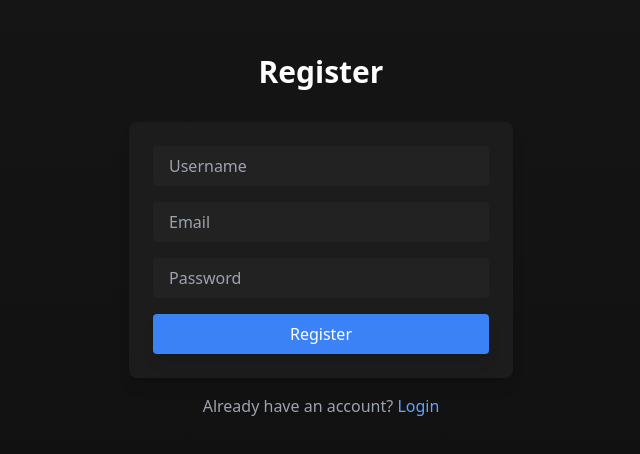
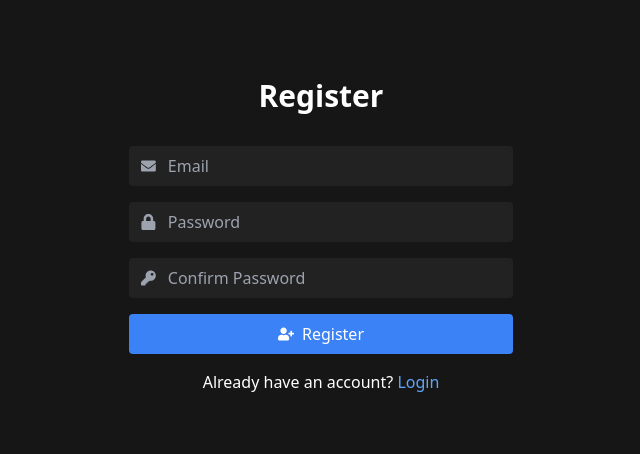
Before and after one commit to Pum2A/Foodify, a Next.js app: page /register in a window 1280 px wide. Shown: the part 164-618 px from the top of the page, without its empty margins (319-959 px from the left). Built offline with nearby package versions, Linux system fonts and the light colour scheme.

Commit message:
added form authentication from react-hook-form

```diff
--- a/app/login/page.tsx
+++ b/app/login/page.tsx
@@ -1,41 +1,95 @@
 "use client";
 import React from 'react';
+import { useForm, FieldValues } from 'react-hook-form';
 import { motion } from 'framer-motion';
 import Link from 'next/link';
+import { FaEnvelope, FaLock } from 'react-icons/fa';
 
 const Login = () => {
+  const { register, handleSubmit, formState: { errors } } = useForm();
+
+  const onSubmit = (data: FieldValues) => {
+    // tutaj wyślij dane logowania do backendu
+    console.log(data);
+  };
+
   return (
     <motion.div
-      className="min-h-screen flex flex-col justify-center items-center bg-gradient-to-b from-[#161616] to-[#101010] text-white px-6"
+      className="min-h-screen flex flex-col justify-center items-center bg-[#161616] text-white px-6"
       initial={{ opacity: 0, y: -50 }}
       animate={{ opacity: 1, y: 0 }}
       transition={{ duration: 0.5 }}
     >
       <h2 className="text-3xl font-bold mb-8">Login</h2>
-      <form className="w-full max-w-sm bg-[#1C1C1C] p-6 rounded-lg shadow-lg">
-        <motion.input
+      <form className="w-full max-w-sm space-y-4" onSubmit={handleSubmit(onSubmit)}>
+        {/* Email Input */}
+        <motion.div
+          className="flex items-center bg-[#222] rounded px-3 py-2"
+          initial={{ opacity: 0, x: -50 }}
+          animate={{ opacity: 1, x: 0 }}
+          transition={{ duration: 0.3 }}
+        >
+          <FaEnvelope className="text-gray-400 mr-3" />
+          <input
             type="email"
             placeholder="Email"
-          className="w-full px-4 py-2 mb-4 bg-[#222] text-white rounded focus:outline-none focus:bg-[#2a2a2a] transition"
-          whileFocus={{ scale: 1.03 }}
+            {...register('email', { required: 'Email is required' })}
+            className="w-full bg-transparent text-white focus:outline-none"
+            autoFocus
           />
-        <motion.input
+        </motion.div>
+        {errors.email && (
+          <motion.p
+            className="text-red-500 text-xs"
+            initial={{ opacity: 0 }}
+            animate={{ opacity: 1 }}
+            transition={{ duration: 0.3 }}
+          >
+            {errors.email?.message?.toString()}
+          </motion.p>
+        )}
+
+        {/* Password Input */}
+        <motion.div
+          className="flex items-center bg-[#222] rounded px-3 py-2"
+          initial={{ opacity: 0, x: -50 }}
+          animate={{ opacity: 1, x: 0 }}
+          transition={{ duration: 0.3, delay: 0.1 }}
+        >
+          <FaLock className="text-gray-400 mr-3" />
+          <input
             type="password"
             placeholder="Password"
-          className="w-full px-4 py-2 mb-4 bg-[#222] text-white rounded focus:outline-none focus:bg-[#2a2a2a] transition"
-          whileFocus={{ scale: 1.03 }}
+            {...register('password', { required: 'Password is required' })}
+            className="w-full bg-transparent text-white focus:outline-none"
           />
+        </motion.div>
+        {errors.password && (
+          <motion.p
+            className="text-red-500 text-xs"
+            initial={{ opacity: 0 }}
+            animate={{ opacity: 1 }}
+            transition={{ duration: 0.3 }}
+          >
+            {errors.password?.message?.toString()}
+          </motion.p>
+        )}
+
+        {/* Login Button */}
         <motion.button
-          className="w-full bg-blue-500 py-2 rounded hover:bg-blue-600 transition transform hover:scale-105 active:scale-95 shadow-lg"
-          whileHover={{ boxShadow: "0px 0px 10px rgba(59, 130, 246, 0.6)" }}
-          whileTap={{ scale: 0.95 }}
+          type="submit"
+          className="w-full bg-blue-500 py-2 rounded flex items-center justify-center hover:bg-blue-600 transition"
+          initial={{ opacity: 0, scale: 0.5 }}
+          animate={{ opacity: 1, scale: 1 }}
+          transition={{ duration: 0.4, delay: 0.2 }}
         >
-          Login
+          <FaLock className="mr-2" /> Login
         </motion.button>
       </form>
-      <p className="mt-4 text-gray-400">
-        Don’t have an account?{' '}
-        <Link className="text-blue-400 hover:text-blue-500 transition" href={'/register'}>
+
+      <p className="mt-4">
+        Dont have an account?{' '}
+        <Link className="text-blue-400" href={'/register'}>
           Register
         </Link>
       </p>
--- a/app/register/page.tsx
+++ b/app/register/page.tsx
@@ -1,47 +1,124 @@
 "use client";
 import React from 'react';
+import { useForm } from 'react-hook-form';
 import { motion } from 'framer-motion';
 import Link from 'next/link';
+import { FaEnvelope, FaLock, FaUserPlus, FaKey } from 'react-icons/fa';
 
 const Register = () => {
+  const { register, handleSubmit, formState: { errors }, watch } = useForm();
+  const password = watch('password');
+  const confirmPassword = watch('confirmPassword');
+
+  // Regex for special characters in password
+  const specialCharRegex = /[!@#$%^&*(),.?":{}|<>]/;
+
+  const onSubmit = (data: unknown) => {
+    console.log(data);
+  };
+
+  // Check if the password is valid (has special character and length >= 6)
+  const passwordValid = password && password.length >= 6 && specialCharRegex.test(password);
+  const confirmPasswordValid = confirmPassword && confirmPassword === password;
+
   return (
     <motion.div
-      className="min-h-screen flex flex-col justify-center items-center bg-gradient-to-b from-[#161616] to-[#101010] text-white px-6"
+      className="min-h-screen flex flex-col justify-center items-center bg-[#161616] text-white px-6"
       initial={{ opacity: 0, y: -50 }}
       animate={{ opacity: 1, y: 0 }}
       transition={{ duration: 0.5 }}
     >
       <h2 className="text-3xl font-bold mb-8">Register</h2>
-      <form className="w-full max-w-sm bg-[#1C1C1C] p-6 rounded-lg shadow-lg">
-        <motion.input
-          type="text"
-          placeholder="Username"
-          className="w-full px-4 py-2 mb-4 bg-[#222] text-white rounded focus:outline-none focus:bg-[#2a2a2a] transition"
-          whileFocus={{ scale: 1.03 }}
-        />
-        <motion.input
+      <form className="w-full max-w-sm space-y-4" onSubmit={handleSubmit(onSubmit)}>
+
+        {/* Email Input */}
+        <motion.div
+          className="flex items-center bg-[#222] rounded px-3 py-2"
+          initial={{ opacity: 0, x: -50 }}
+          animate={{ opacity: 1, x: 0 }}
+          transition={{ duration: 0.3 }}
+        >
+          <FaEnvelope className="text-gray-400 mr-3" />
+          <input
             type="email"
             placeholder="Email"
-          className="w-full px-4 py-2 mb-4 bg-[#222] text-white rounded focus:outline-none focus:bg-[#2a2a2a] transition"
-          whileFocus={{ scale: 1.03 }}
+            {...register('email', {
+              required: 'Email is required',
+              pattern: {
+                value: /^[a-zA-Z0-9._%+-]+@[a-zA-Z0-9.-]+\.[a-zA-Z]{2,4}$/,
+                message: 'Invalid email address',
+              },
+            })}
+            className="w-full bg-transparent text-white focus:outline-none"
           />
-        <motion.input
+        </motion.div>
+        {errors.email && <p className="text-red-500 text-xs">{errors.email?.message?.toString()}</p>}
+
+        {/* Password Input */}
+        <motion.div
+          className="flex items-center bg-[#222] rounded px-3 py-2"
+          initial={{ opacity: 0, x: -50 }}
+          animate={{ opacity: 1, x: 0 }}
+          transition={{ duration: 0.3, delay: 0.1 }}
+        >
+          <FaLock className="text-gray-400 mr-3" />
+          <input
             type="password"
             placeholder="Password"
-          className="w-full px-4 py-2 mb-4 bg-[#222] text-white rounded focus:outline-none focus:bg-[#2a2a2a] transition"
-          whileFocus={{ scale: 1.03 }}
+            {...register('password', {
+              required: 'Password is required',
+              minLength: {
+                value: 6,
+                message: 'Password must be at least 6 characters long',
+              },
+            })}
+            className={`w-full bg-transparent text-white focus:outline-none ${passwordValid ? 'border-2 border-green-500' : ''}`}
           />
+        </motion.div>
+        {errors.password && <p className="text-red-500 text-xs">{errors.password?.message?.toString()}</p>}
+
+        {/* Confirm Password Input */}
+        <motion.div
+          className="flex items-center bg-[#222] rounded px-3 py-2"
+          initial={{ opacity: 0, x: -50 }}
+          animate={{ opacity: 1, x: 0 }}
+          transition={{ duration: 0.3, delay: 0.2 }}
+        >
+          <FaKey className="text-gray-400 mr-3" />
+          <input
+            type="password"
+            placeholder="Confirm Password"
+            {...register('confirmPassword', {
+              required: 'Confirm your password',
+              validate: (value) =>
+                value === password || 'Passwords do not match',
+            })}
+            className={`w-full bg-transparent text-white focus:outline-none ${confirmPasswordValid ? 'border-2 border-green-500' : ''}`}
+          />
+        </motion.div>
+        {errors.confirmPassword && (
+          <p className="text-red-500 text-xs">{errors.confirmPassword?.message?.toString()}</p>
+        )}
+
+        {/* Register Button */}
         <motion.button
-          className="w-full bg-blue-500 py-2 rounded hover:bg-blue-600 transition transform hover:scale-105 active:scale-95 shadow-lg"
-          whileHover={{ boxShadow: "0px 0px 10px rgba(59, 130, 246, 0.6)" }}
-          whileTap={{ scale: 0.95 }}
+          className="w-full bg-blue-500 py-2 rounded flex items-center justify-center hover:bg-blue-600 transition"
+          initial={{ opacity: 0, scale: 0.5 }}
+          animate={{ opacity: 1, scale: 1 }}
+          transition={{ duration: 0.4, delay: 0.3 }}
         >
-          Register
+          <FaUserPlus className="mr-2" /> Register
         </motion.button>
       </form>
-      <p className="mt-4 text-gray-400">
+
+      {/* Error Message for Password Mismatch */}
+      {password && confirmPassword && password !== confirmPassword && (
+        <p className="text-red-500 mt-2">Passwords do not match!</p>
+      )}
+
+      <p className="mt-4">
         Already have an account?{' '}
-        <Link className="text-blue-400 hover:text-blue-500 transition" href={'/login'}>
+        <Link className="text-blue-400" href={'/login'}>
           Login
         </Link>
       </p>
--- a/package.json
+++ b/package.json
@@ -17,6 +17,7 @@
     "next": "15.0.3",
     "react": "^18.2.0",
     "react-dom": "^18.2.0",
+    "react-hook-form": "^7.53.2",
     "react-icons": "^5.3.0",
     "react-tsparticles": "^2.12.2",
     "three": "^0.170.0"
```
Also changed, not shown: 1 other file (tests, documents, lock files or other folders). Lines whose indentation alone changed are shown as unchanged.
